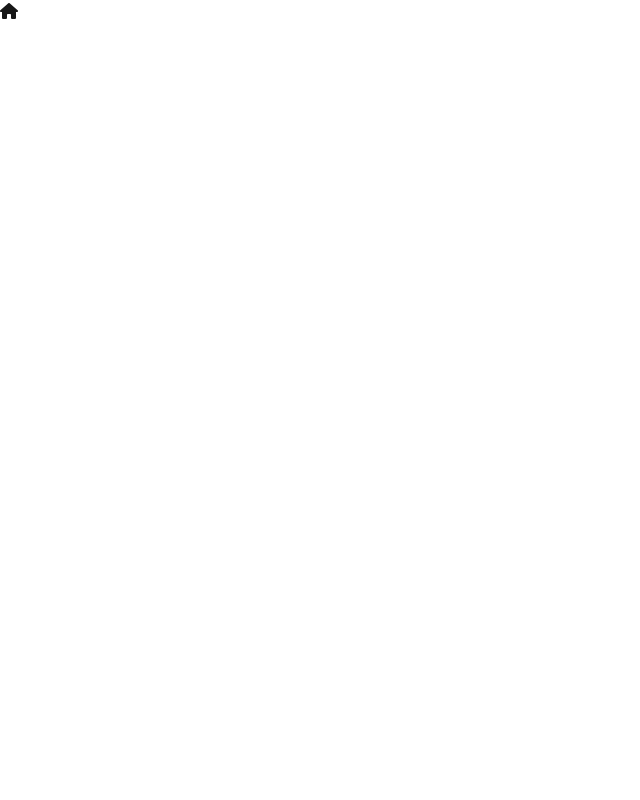
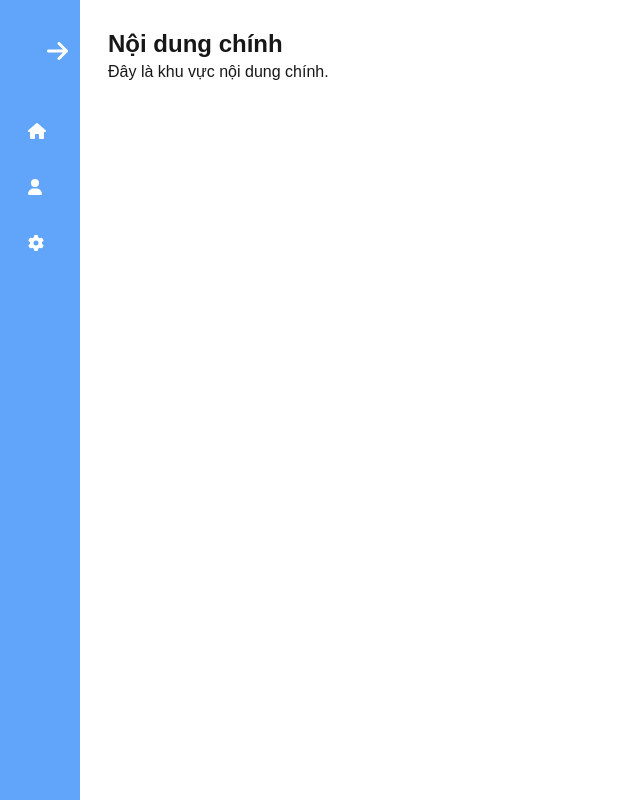
Before and after one commit to Hungsilver/FE_SO_HOA, a Next.js app: page / in a window 1280 px wide. Shown: the whole page, without its empty margins (0-640 px from the left). Built offline with nearby package versions, Linux system fonts and the light colour scheme.

Commit message:
update sidebar

```diff
--- a/src/app/page.tsx
+++ b/src/app/page.tsx
@@ -1,10 +1,9 @@
-import { faHouse } from "@fortawesome/free-solid-svg-icons";
-import { FontAwesomeIcon } from "@fortawesome/react-fontawesome";
+import Sidebar from "@/components/sidebar";
 
 export default function Home() {
   return (
     <div>
-      <FontAwesomeIcon icon={faHouse} />
+      <Sidebar/>
     </div>
   );
 }
--- /dev/null
+++ b/src/components/sidebar.tsx
@@ -0,0 +1,55 @@
+'use client'
+
+import React, { useState } from 'react';
+import { FontAwesomeIcon } from '@fortawesome/react-fontawesome';
+import { faHome, faUser, faCog, faArrowRight, faCircleXmark } from '@fortawesome/free-solid-svg-icons';
+import Link from 'next/link';
+
+const Sidebar = () => {
+  const [isOpen, setIsOpen] = useState(false);
+
+  return (
+    <div className="flex">
+      <div className={`h-screen bg-blue-400 pt-8 text-white ${isOpen ? 'w-64' : 'w-20'} relative duration-300`}>
+        <button
+          className="absolute right-3 top-9 text-2xl"
+          onClick={() => setIsOpen(!isOpen)}
+        >
+          {isOpen ? <FontAwesomeIcon icon={faCircleXmark}/> : <FontAwesomeIcon icon={faArrowRight}/>}
+        </button>
+        <div className="mt-20 flex flex-col gap-4">
+        <Link href="/">
+          <div className="flex h-10 w-full items-center gap-4 rounded-lg p-5 hover:bg-white hover:text-black">
+            <div className='ml-2'>
+                <FontAwesomeIcon icon={faHome} />
+                {isOpen && <span className='ml-2'>Trang chủ</span>}
+            </div>
+          </div>
+        </Link>
+        <Link href="/">
+          <div className="flex h-10 w-full items-center gap-4 rounded-lg p-5 hover:bg-white hover:text-black">
+            <div className='ml-2'>
+                <FontAwesomeIcon icon={faUser} />
+                {isOpen && <span className='ml-2'>Hồ sơ</span>}
+            </div>
+          </div>
+        </Link>
+        <Link href="/">
+          <div className="flex h-10 w-full items-center gap-4 rounded-lg p-5 hover:bg-white hover:text-black">
+            <div className='ml-2'>
+                <FontAwesomeIcon icon={faCog} />
+                {isOpen && <span className='ml-2'>Cài đặt</span>}
+            </div>
+          </div>
+        </Link>
+        </div>
+      </div>
+      <div className="flex-1 p-7">
+        <h1 className="text-2xl font-semibold">Nội dung chính</h1>
+        <p>Đây là khu vực nội dung chính.</p>
+      </div>
+    </div>
+  );
+};
+
+export default Sidebar;
```
Also changed, not shown: src/app/fonts/GeistMonoVF.woff (added), src/app/fonts/GeistVF.woff (added).
